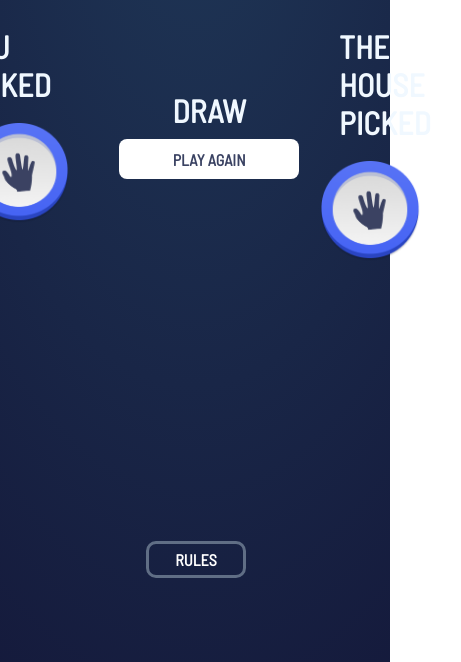
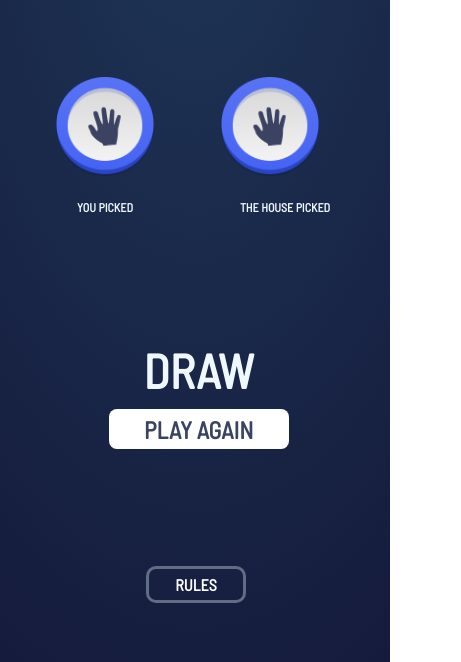
Before and after one commit to rriiaad/rock-paper-scissors, a plain HTML site: page index.html in a window 390 px wide. Both pictures are taken after a click on the picture 123 px from the left and 353 px from the top of the page. Shown: the part 182-844 px from the top of the page, 461 px wide, since content can reach past the window. Drawn offline with Linux system fonts and the light colour scheme.

Commit message:
Add files via upload

```diff
--- a/css/mobile.css
+++ b/css/mobile.css
@@ -45,7 +45,7 @@
     border: 3px solid hsl(217, 16%, 45%);
     padding: 6px 26px;
     border-radius: 10px;
-    bottom: 10vh;
+    bottom: 7vh;
     right: 37vw;
   }
 
@@ -92,4 +92,22 @@
     top: 85vh;
     right: 48vw;
   }
+
+  .game-choice {
+    margin-top: 80px;
+    grid-template-columns: repeat(2, 1fr);
+  }
+
+  .hand h1 {
+    order: 2;
+    font-size: 12px;
+  }
+
+  .result {
+    order: 3;
+    position: absolute;
+    top: 62vh;
+    right: 26vw;
+    font-size: 24px;
+  }
 }
```
